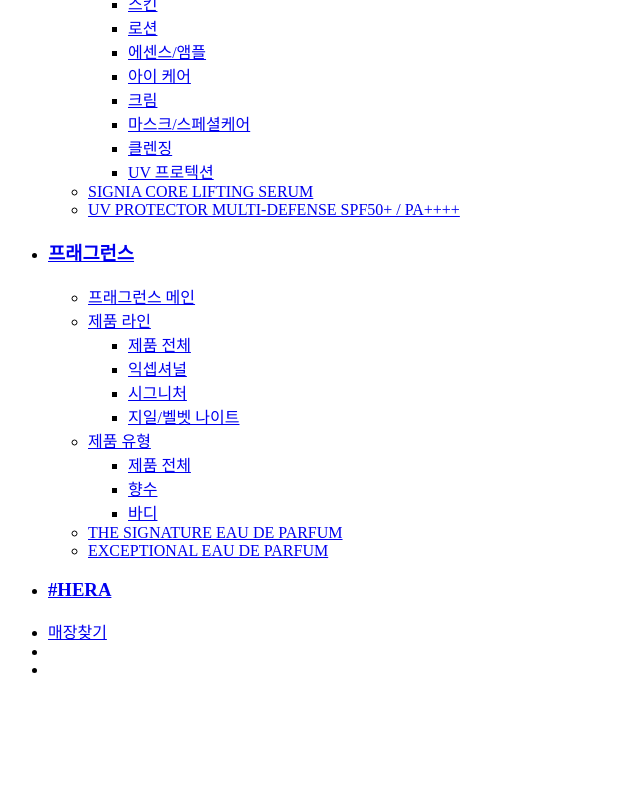
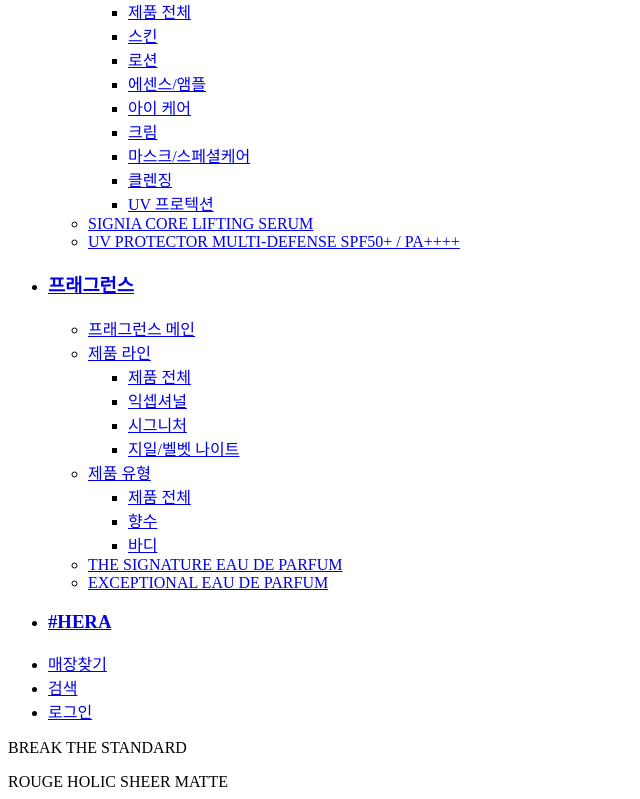
Before and after one commit to 5horah/my-works, a plain HTML site: page 1-2work/work.html in a window 1280 px wide. Shown: the part 1419-2218 px from the top of the page, without its empty margins (0-640 px from the left). Before the commit the page ends 2114 px from the top, so only its background shows below. Drawn offline with Linux system fonts and the light colour scheme.

Commit message:
[wip]nav완료

```diff
--- a/1-2work/work.html
+++ b/1-2work/work.html
@@ -9,14 +9,18 @@
 </head>
 
 <body>
+    <div id="skip_nav">
+        <a href="#content">본문 영역 바로가기</a>
+        <a href="#nav">네비게이션 영역 바로가기</a>
+    </div>
     <!-- s-header -->
     <header>
         <h1>
             <a href="https://www.hera.com/kr/ko/hera-story/library/rouge-holic-sheer-matte-story.html">헤라</a>
         </h1>
-        <nav>
+        <nav id="nav">
             <h2 class="hidden">네비게이션 영역</h2>
-            <ul>
+            <ul class="left_list">
                 <li class="1depth">
                     <h3>
                         <a href="https://www.hera.com/kr/ko/hera-story/brand-story/brand-story.html">
@@ -211,7 +215,8 @@
                     <ul class="ad">
                         <li><a href="https://www.hera.com/kr/ko/products/signia-core-lifting-serum.html">SIGNIA CORE
                                 LIFTING SERUM</a></li>
-                        <li><a href="https://www.hera.com/kr/ko/products/uv-protector-multi-defense.html">UV PROTECTOR MULTI-DEFENSE SPF50+ / PA++++</li>
+                        <li><a href="https://www.hera.com/kr/ko/products/uv-protector-multi-defense.html">UV PROTECTOR
+                                MULTI-DEFENSE SPF50+ / PA++++</li>
                     </ul>
                 </li>
                 <li class="1depth">
@@ -242,33 +247,37 @@
                         <li>
                             <a href="https://www.hera.com/kr/ko/products/fragrance/fragrance.html">제품 유형</a>
                             <ul class="3depth">
-                                <li><a href="https://www.hera.com/kr/ko/products/fragrance/fragrance.html">제품 전체</a></li>
+                                <li><a href="https://www.hera.com/kr/ko/products/fragrance/fragrance.html">제품 전체</a>
+                                </li>
                                 <li><a href="https://www.hera.com/kr/ko/products/fragrance/fragrance.html">향수</a></li>
                                 <li><a href="https://www.hera.com/kr/ko/products/fragrance/fragrance.html">바디</a></li>
                             </ul>
                         </li>
                     </ul>
                     <ul class="ad">
-                        <li><a href="https://www.hera.com/kr/ko/products/fragrance/fragrance.html">THE SIGNATURE EAU DE PARFUM</a></li>
-                        <li><a href="https://www.hera.com/kr/ko/products/exceptional-eau-de-parfum.html">EXCEPTIONAL EAU DE PARFUM</a></li>
+                        <li><a href="https://www.hera.com/kr/ko/products/fragrance/fragrance.html">THE SIGNATURE EAU DE
+                                PARFUM</a></li>
+                        <li><a href="https://www.hera.com/kr/ko/products/exceptional-eau-de-parfum.html">EXCEPTIONAL EAU
+                                DE PARFUM</a></li>
                     </ul>
                 </li>
                 <li class="1depth">
                     <h3>
                         <a href="https://www.hera.com/kr/ko/hashtag-hera/hashtag-hera.html">#HERA</a>
-                    </h2>
+                        </h2>
                 </li>
             </ul>
+            <ul class="right_list">
+                <li><a href="https://www.hera.com/kr/ko/misc/store/store.html">매장찾기</a></li>
+                <li><a href="https://www.hera.com/kr/ko/misc/store/store.html">검색</a></li>
+                <li><a href="https://www.hera.com/kr/ko/misc/store/store.html">로그인</a></li>
+            </ul>
         </nav>
-        <div class="right_list">
-            <ul>
-                <li><a href="https://www.hera.com/kr/ko/misc/store/store.html">매장찾기</a></li>
-                <li></li>
-                <li></li>
-
-            </ul>
-        </div>
     </header>
+    <div class="visual">
+        <p>BREAK THE STANDARD</p>
+        <span>ROUGE HOLIC SHEER MATTE</span>
+    </div>
     <!-- e-header -->
 </body>
 
```
